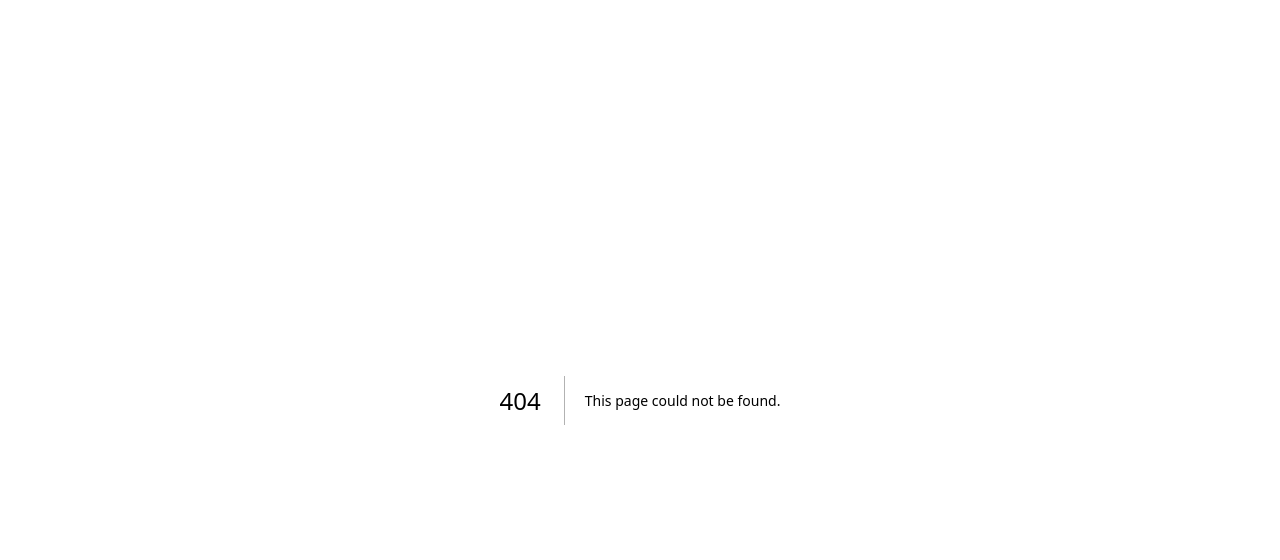
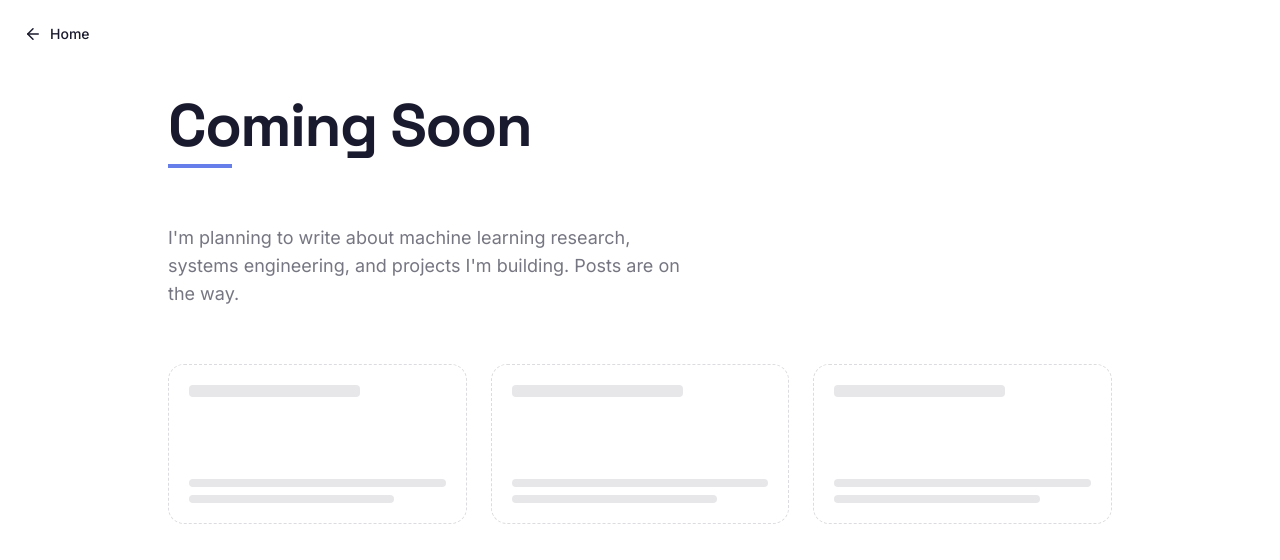
Before and after one commit to AbhijeetDutta1/Personal-Portfolio-Website, a Next.js app: page /blog in a window 1280 px wide. Before the commit this address had no page. Shown: the top 560 px of the page. Built offline with nearby package versions, Linux system fonts and the light colour scheme.

Commit message:
Add /blog Coming Soon placeholder page

```diff
--- /dev/null
+++ b/app/blog/page.tsx
@@ -0,0 +1,10 @@
+import SwissShell from "@/components/swiss/SwissShell";
+import ComingSoon from "@/components/blog/ComingSoon";
+
+export default function BlogPage() {
+  return (
+    <SwissShell title="Coming Soon">
+      <ComingSoon />
+    </SwissShell>
+  );
+}
--- /dev/null
+++ b/components/blog/ComingSoon.tsx
@@ -0,0 +1,25 @@
+export default function ComingSoon() {
+  return (
+    <div>
+      <p className="max-w-lg text-lg text-ink/60">
+        I&apos;m planning to write about machine learning research, systems engineering, and
+        projects I&apos;m building. Posts are on the way.
+      </p>
+
+      <div className="mt-14 grid grid-cols-1 gap-6 sm:grid-cols-3">
+        {[1, 2, 3].map((i) => (
+          <div
+            key={i}
+            className="flex h-40 flex-col justify-between rounded-2xl border border-dashed border-ink/15 p-5 text-ink/30"
+          >
+            <div className="h-3 w-2/3 rounded bg-ink/10" />
+            <div className="space-y-2">
+              <div className="h-2 w-full rounded bg-ink/10" />
+              <div className="h-2 w-4/5 rounded bg-ink/10" />
+            </div>
+          </div>
+        ))}
+      </div>
+    </div>
+  );
+}
```
